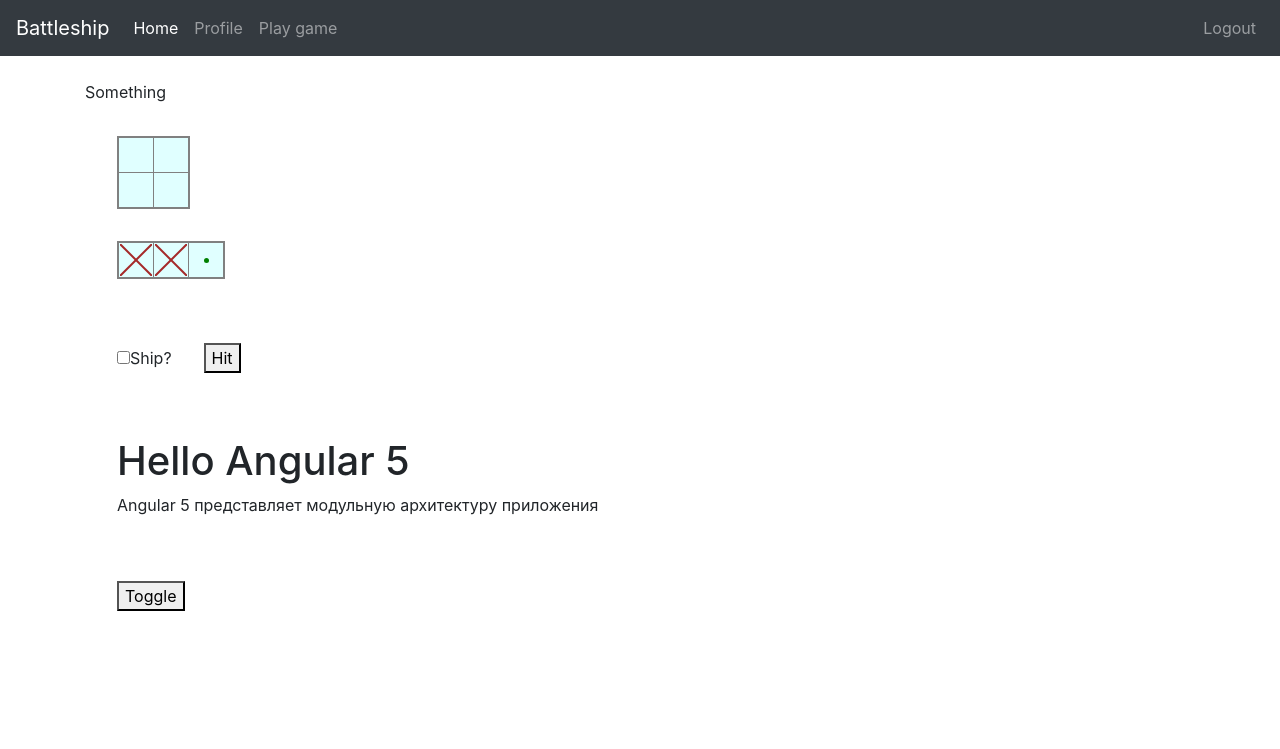
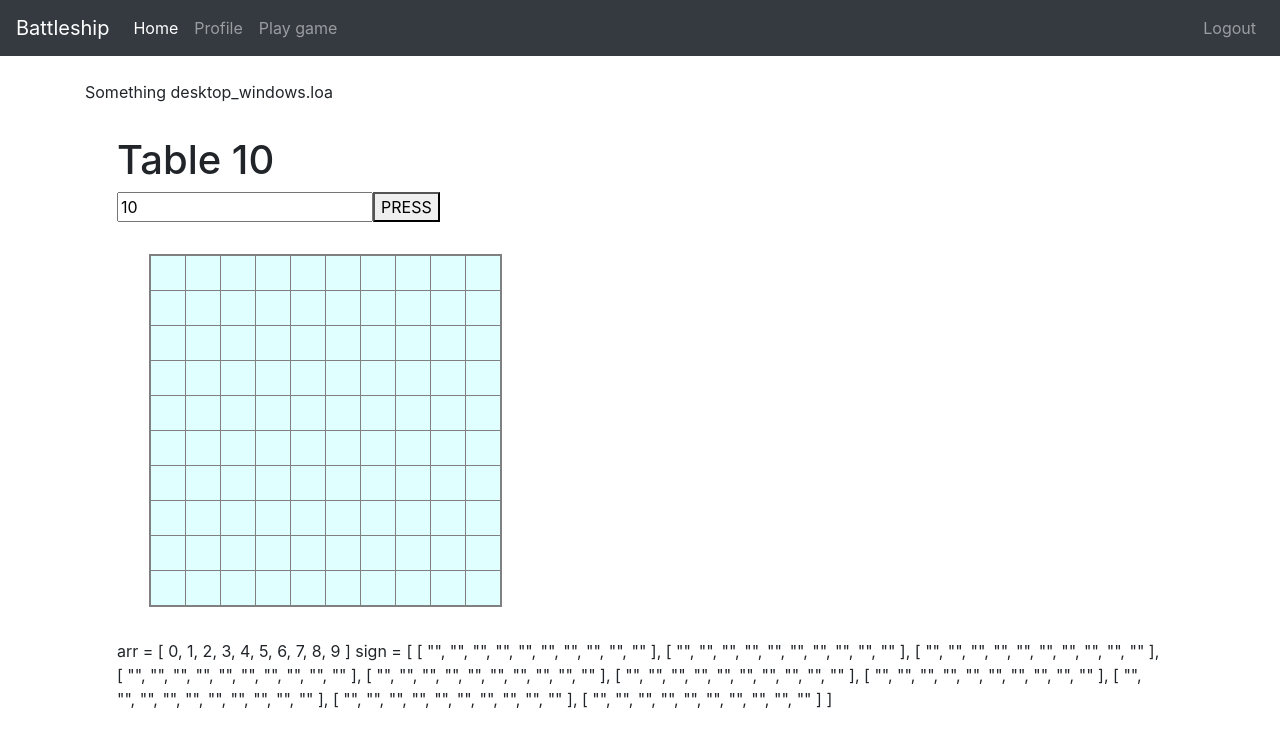
Before and after one commit to belpyro/GamePortal, an Angular app in the folder GamePortal/AliaksNad.Battleship.Client/BattleshipClient/: page /home in a window 1280 px wide. Shown: the top 749 px of the page. Built offline with nearby package versions, Linux system fonts and the light colour scheme.

Commit message:
+simple logic for game area

```diff
--- a/GamePortal/AliaksNad.Battleship.Client/BattleshipClient/src/app/app.module.ts
+++ b/GamePortal/AliaksNad.Battleship.Client/BattleshipClient/src/app/app.module.ts
@@ -10,7 +10,7 @@ import { HttpClientModule } from '@angular/common/http';
 import { HomeComponent } from './components/main/home/home.component';
 import { NotFoundComponent } from './components/main/notfound/notfound.component';
 import { GameBoardComponent } from './components/game/game-board/game-board.component';
-import { ReactiveFormsModule } from '@angular/forms';
+import { ReactiveFormsModule, FormsModule } from '@angular/forms';
 import { ProfileComponent } from './components/main/profile/profile.component';
 import { BattlefieldComponent } from './components/game/battlefield/battlefield.component';
 
@@ -30,6 +30,7 @@ import { BattlefieldComponent } from './components/game/battlefield/battlefield.
     BrowserModule,
     ReactiveFormsModule,
     HttpClientModule,
+    FormsModule,
     BattleshipRoutesModule
   ],
   providers: [],
--- a/GamePortal/AliaksNad.Battleship.Client/BattleshipClient/src/app/components/game/battlefield/battlefield.component.html
+++ b/GamePortal/AliaksNad.Battleship.Client/BattleshipClient/src/app/components/game/battlefield/battlefield.component.html
@@ -1,16 +1,38 @@
 <a>Something</a>
+desktop_windows.loa
+<div class="margin">
+  <h1>Table {{ size }}</h1>
+  <input type="number" [(ngModel)]="size" />
+  <button (click)="foo(size)">PRESS</button>
+
+  <table class="margin">
+    <tr *ngFor="let item of arr; let trIndex = index">
+      <td
+        *ngFor="let item of arr; let tdIndex = index"
+        (click)="push(trIndex, tdIndex)"
+        [class]="sign[trIndex][tdIndex]"
+        class="battlefield-cell battlefield-cell__busy battlefield-cell__done"
+      >
+        <div class="battlefield-cell-content">
+          <span class="z"></span>
+        </div>
+      </td>
+    </tr>
+  </table>
+  <label> arr = {{ arr | json }} sign = {{ sign | json }} </label>
+</div>
 
 <div class="margin">
   <table>
     <tbody>
-      <tr *ngFor="let item of num">
+      <tr *ngFor="let item of tableColumns">
         <td
           (click)="details(demo)"
           id="index"
           #demo
           [ngClass]="calculateClasses()"
           class="battlefield-cell battlefield-cell__busy battlefield-cell__done"
-          *ngFor="let item of num; let col = index"
+          *ngFor="let item of tableColumns"
         >
           <div class="battlefield-cell-content">
             <span class="z"></span>
@@ -26,7 +48,8 @@
     <tbody>
       <tr>
         <td
-          class="battlefield-cell battlefield-cell__busy battlefield-cell__hit battlefield-cell__done"
+          [class]="red"
+          class="battlefield-cell battlefield-cell__busy battlefield-cell__done"
         >
           <div class="battlefield-cell-content" data-y="5" data-x="3">
             <span class="z"></span>&nbsp;
--- a/GamePortal/AliaksNad.Battleship.Client/BattleshipClient/src/app/components/game/battlefield/battlefield.component.ts
+++ b/GamePortal/AliaksNad.Battleship.Client/BattleshipClient/src/app/components/game/battlefield/battlefield.component.ts
@@ -5,24 +5,59 @@ import { Component, OnInit } from '@angular/core';
   templateUrl: './battlefield.component.html',
   styleUrls: ['./battlefield.component.scss']
 })
+
 export class BattlefieldComponent implements OnInit {
 
-  num: number[][] = [[], []];
+  tableColumns = new Array(10);
   visibility = false;
   hit = false;
   ship = false;
   myStyle = 'battlefield-cell__hit';
+  red = 'battlefield-cell__miss';
+  size = 10;
+  arr = new Array();
+  sign = new Array();
+  name: number;
 
-  constructor() { }
+  constructor() {
+  }
 
   get getStyle() {
     return this.myStyle.toString;
   }
   ngOnInit(): void {
+    this.foo(this.size);
+    console.log('Component "ngOn" initialised!');
+  }
+
+  foo(size): void {
+    console.log(`Component "foo start" ${size} initialised!`);
+    this.arr = [];
+    this.sign = [];
+    for (var i = 0; i < size; i++) {
+      this.arr.push(i);
+      this.sign.push([]);
+      for (var g = 0; g < size; g++) {
+        this.sign[i].push('');
+        console.log('Component "fooc" initialised!');
+      }
+    }
+    // this.size = this.arr.length;
+  }
+
+  push(parent, index): void {
+    //this.sign[parent][index] = 'X';
+    this.sign[parent][index] = 'battlefield-cell__miss';
   }
 
   toggle(): void {
     this.visibility = !this.visibility;
+
+    if (this.red == 'battlefield-cell__hit') {
+      this.red = 'battlefield-cell__miss';
+    } else {
+      this.red = 'battlefield-cell__hit';
+    }
   }
 
   checkHit(): void {
@@ -46,13 +81,10 @@ export class BattlefieldComponent implements OnInit {
 
   getCss() {
     let x = this.ship;
-    let y = this.hit;
-    //if (y) {
     if (x) {
       return 'battlefield-cell__hit';
     }
     return 'battlefield-cell__miss';
-    //}
   }
 
   details(elem: HTMLElement) {
```
